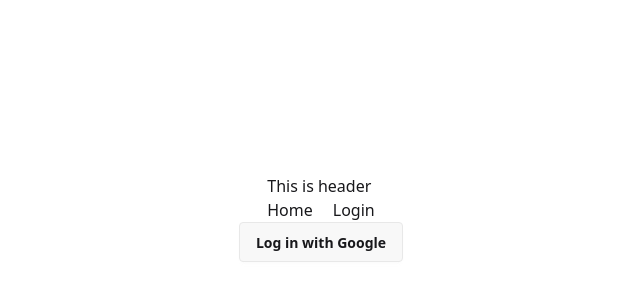
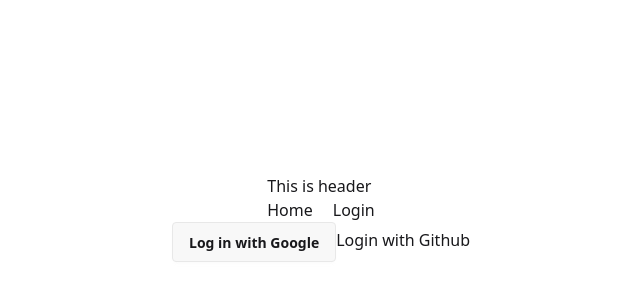
Before and after one commit to tasninanika/Practice_Firebase, a React (Vite) app: page /login in a window 1280 px wide. Shown: the part 182-482 px from the top of the page, without its empty margins (319-959 px from the left). Built offline with nearby package versions, Linux system fonts and the light colour scheme.

Commit message:
added github login

```diff
--- a/src/Login/Login.jsx
+++ b/src/Login/Login.jsx
@@ -1,10 +1,16 @@
-import { GoogleAuthProvider, signInWithPopup, signOut } from "firebase/auth";
+import {
+  GithubAuthProvider,
+  GoogleAuthProvider,
+  signInWithPopup,
+  signOut,
+} from "firebase/auth";
 import auth from "../firebase/firebase.init";
 import { useState } from "react";
 
 const Login = () => {
   const [user, setUser] = useState(null);
   const provider = new GoogleAuthProvider();
+  const githubProvider = new GithubAuthProvider();
   const handleGoogleSignIn = () => {
     signInWithPopup(auth, provider)
       .then((result) => {
@@ -14,6 +20,14 @@ const Login = () => {
       .catch((error) => {
         console.log(error);
       });
+  };
+  const handleGitSignIn = () => {
+    signInWithPopup(auth, githubProvider)
+      .then((result) => {
+        console.log(result.user);
+        setUser(result.user);
+      })
+      .catch((error) => console.log("Error: ", error));
   };
   const handleSignOut = () => {
     signOut(auth)
@@ -31,9 +45,12 @@ const Login = () => {
           Log out
         </button>
       ) : (
-        <button className="btn" onClick={handleGoogleSignIn}>
-          Log in with Google
-        </button>
+        <>
+          <button className="btn" onClick={handleGoogleSignIn}>
+            Log in with Google
+          </button>
+          <button onClick={handleGitSignIn}>Login with Github</button>
+        </>
       )}
       {user && (
         <div>
```
